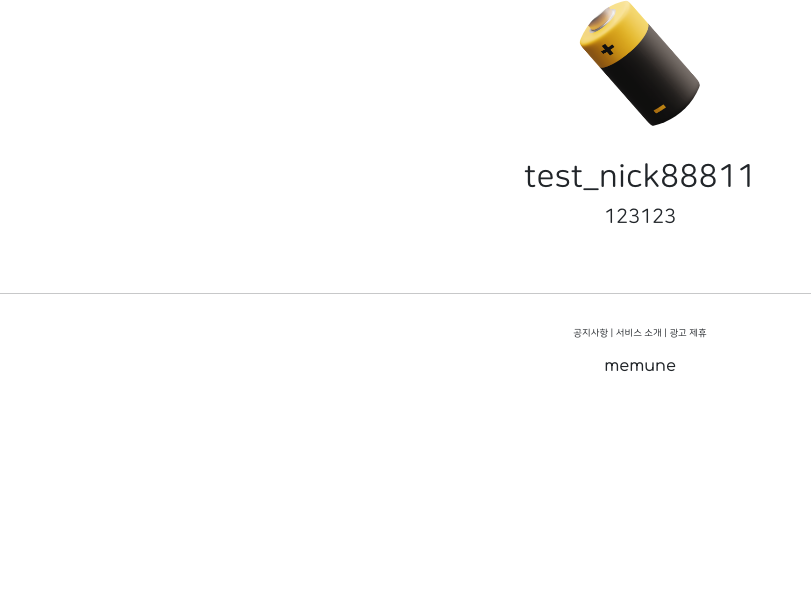
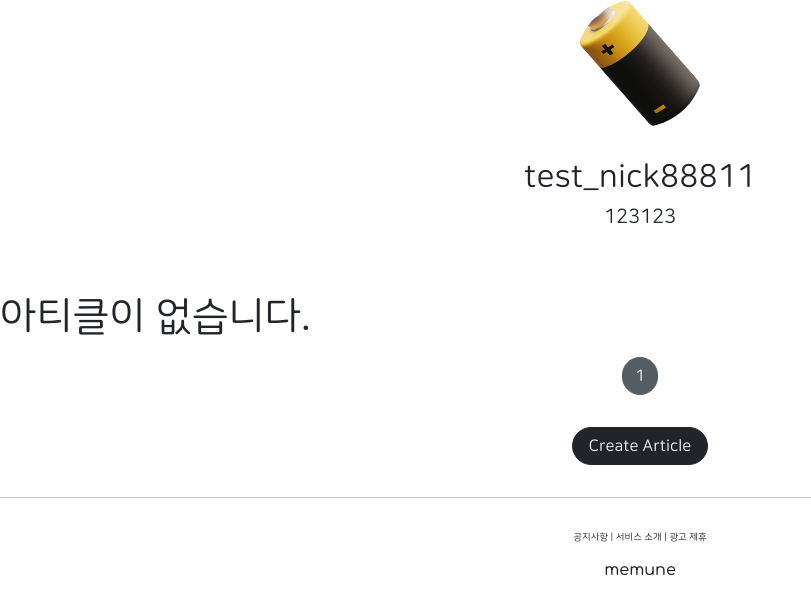
Before and after one commit to memune/pint, a Django app: page /accounts/detail/2/ in a window 1280 px wide. Shown: the part 210-800 px from the top of the page, without its empty margins (0-811 px from the left). Run offline with Django 3.2, Linux system fonts and the light colour scheme; data comes from the database, SQL or seed files in the repository; both versions use the stored data as it was after the commit; some libraries are stand-ins or nearby versions.

Commit message:
lesson 41

```diff
--- a/accountapp/templates/accountapp/detail.html
+++ b/accountapp/templates/accountapp/detail.html
@@ -58,6 +58,11 @@
 
 
     </div>
+
+    <div>
+      {% include 'snippets/list_fragment.html' with article_list=object_list %}
+    </div>
+
   </div>
 
 {% endblock %}
--- a/accountapp/views.py
+++ b/accountapp/views.py
@@ -6,12 +6,14 @@
 from django.urls import reverse, reverse_lazy
 from django.utils.decorators import method_decorator
 from django.views.generic import CreateView, DetailView, DeleteView, UpdateView
+from django.views.generic.list import MultipleObjectMixin
 
 from accountapp.decorators import account_ownership_required
 from accountapp.forms import AccountUpdateForm
 from accountapp.models import HelloWorld
 
 # test 중
+from articleapp.models import Article
 
 has_ownership = [account_ownership_required, login_required]
 
@@ -40,11 +42,16 @@
     # reverse_lazy는 cbv에서 활용
     template_name = 'accountapp/create.html'
 
-class AccountDetailView(DetailView):
+class AccountDetailView(DetailView, MultipleObjectMixin):
     model = User
     context_object_name = 'target_user'
     template_name = 'accountapp/detail.html'
 
+    paginate_by = 10
+
+    def get_context_data(self, **kwargs):
+        object_list = Article.objects.filter(writer=self.get_object())
+        return super(AccountDetailView, self).get_context_data(object_list=object_list, **kwargs)
 
 @method_decorator(has_ownership, 'get')
 @method_decorator(has_ownership, 'post')
--- a/articleapp/forms.py
+++ b/articleapp/forms.py
@@ -6,4 +6,4 @@
 class ArticleCreationForm(ModelForm):
     class Meta:
         model = Article
-        fields = ['title', 'image', 'content']
+        fields = ['title', 'image', 'project', 'content']
--- a/articleapp/models.py
+++ b/articleapp/models.py
@@ -1,8 +1,12 @@
 from django.contrib.auth.models import User
 from django.db import models
 
+from projectapp.models import Project
+
+
 class Article(models.Model):
     writer = models.ForeignKey(User, on_delete=models.SET_NULL, related_name='article', null=True)
+    project = models.ForeignKey(Project, on_delete=models.SET_NULL, related_name='article', null=True)
 
     title = models.CharField(max_length=200, null=True)
     image = models.ImageField(upload_to='article/', null=False)
--- a/articleapp/templates/articleapp/detail.html
+++ b/articleapp/templates/articleapp/detail.html
@@ -37,6 +37,9 @@
 
 
     </div>
+
+
+
   </div>
 
 {% endblock %}
--- /dev/null
+++ b/templates/snippets/list_fragment.html
@@ -0,0 +1,53 @@
+{% load static %}
+
+<style>
+
+    .container {
+        padding: 0;
+        margin: 0 auto;
+    }
+
+    .container a {
+        width: 45%;
+        max-width: 250px;
+    }
+
+    .container div {
+      display: flex;
+      justify-content: center;
+      align-items: center;
+      border-radius: 1rem;
+    }
+
+    .container img {
+        width: 100%;
+        border-radius: 1rem;
+    }
+
+</style>
+
+    {% if article_list %}
+        <div class="container">
+            {% for article in article_list %}
+                <a href="{% url 'articleapp:detail' pk=article.pk %}">
+                    {% include 'snippets/card.html' with article=article %}
+                </a>
+            {% endfor %}
+
+            <script src="{% static 'js/magicgrid.js' %}"></script>
+
+        </div>
+    {% else %}
+        <div class="text-align: center;">
+            <H1>아티클이 없습니다.</H1>
+        </div>
+    {% endif %}
+
+    {% include 'snippets/pagination.html' with page_obj=page_obj %}
+
+
+    <div style="text-align: center;">
+        <a href="{% url 'articleapp:create' %}" class="btn btn-dark rounded-pill mt-3 mb-3 px-3">
+            Create Article
+        </a>
+    </div>
```
Also changed, not shown: projectapp/templates/projectapp/detail.html (+9 -1 lines), projectapp/views.py (+10 -1 lines), articleapp/migrations/0002_article_project.py (added), db.sqlite3.
